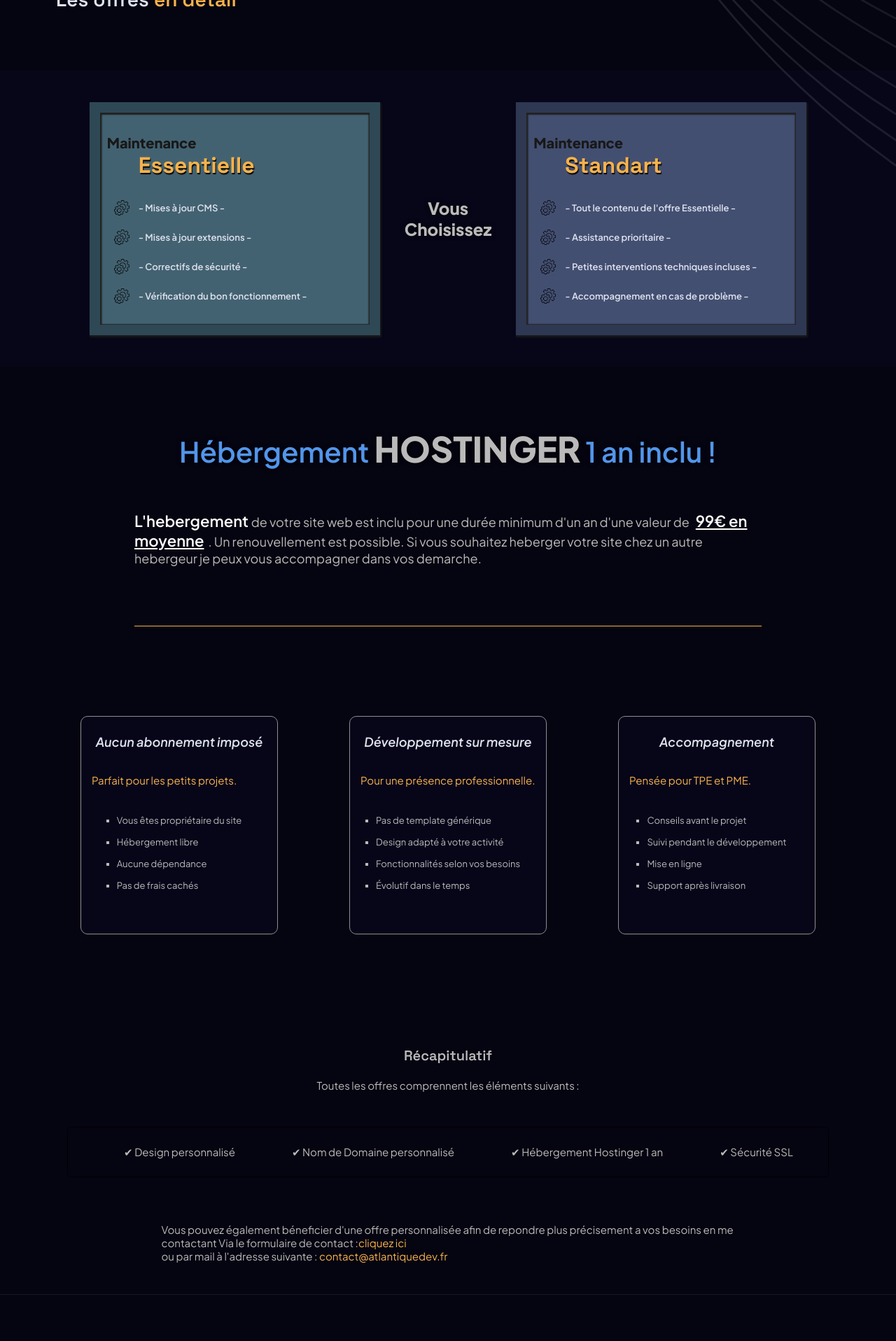
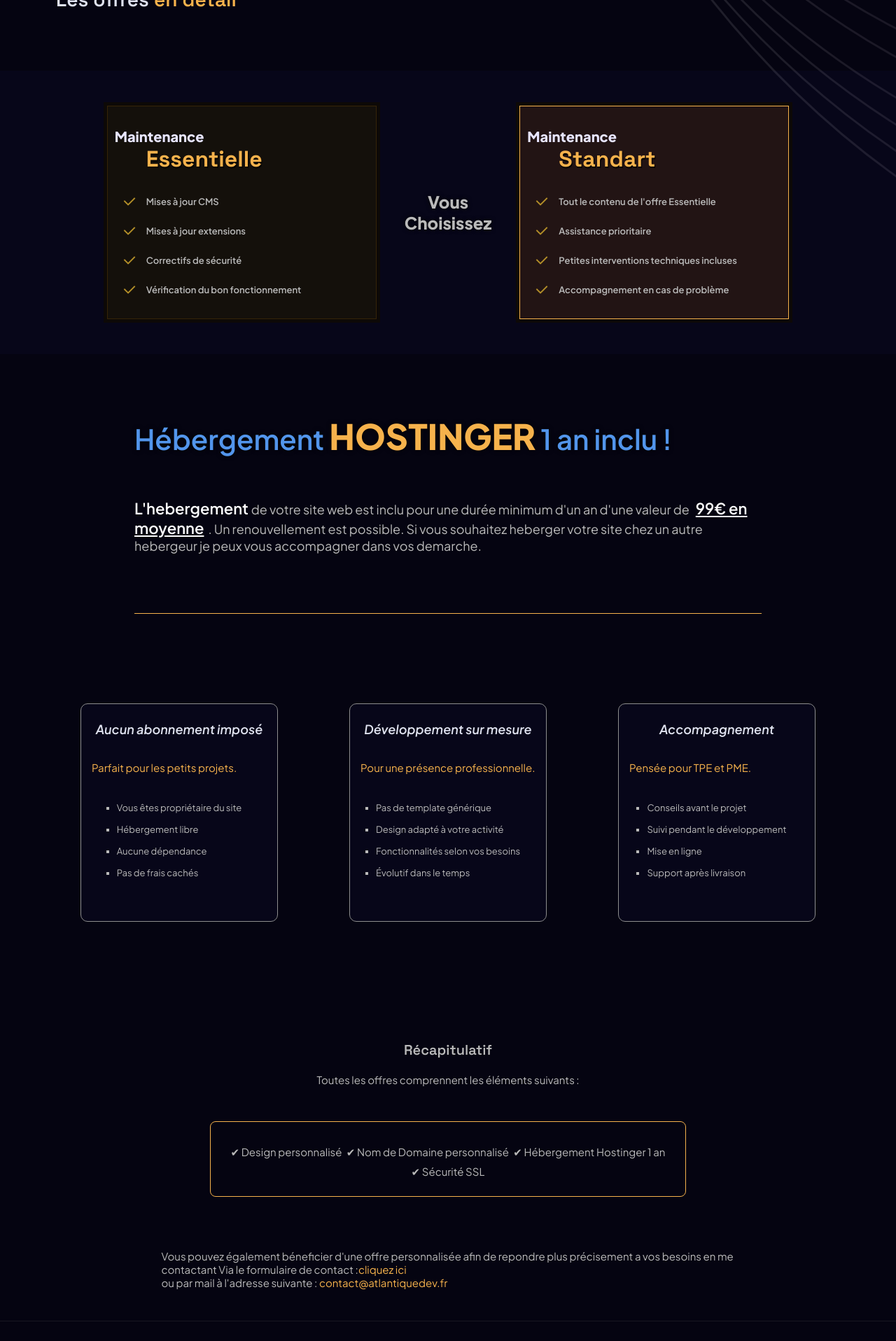
Before and after one commit to domefou/atlantique_dev, a React (Vite) app in the folder client/: page /estimation in a window 1280 px wide. Shown: the part 1783-3699 px from the top of the page at 70% size. Built offline with nearby package versions, Linux system fonts and the light colour scheme; no server answers.

Commit message:
personnalisation card estimation

```diff
--- a/client/index.html
+++ b/client/index.html
@@ -6,7 +6,7 @@
   <meta name="description"
     content="Développement de sites web sur mesure, landing pages, vitrines, e-commerce et applications web par Atlantique Dev." />
   <meta name="google-site-verification" content="piEmlVXFDg3vI9DoymLERj8o7u0wcKAa4f6nB1-zXO0" />
-  <link rel="icon" type="image/png" href="/newLogoBlack_bis.png">
+  <link rel="icon" type="image/png" href="./public/atlantiqueDev_icon.png">
 
 
 
--- a/client/src/pages/estimation.jsx
+++ b/client/src/pages/estimation.jsx
@@ -76,10 +76,10 @@ export default function Estimation() {
                                 <div className="maintenance__content">
                                     <ul>
                                         <p>Maintenance <span className="grey">Essentielle</span></p>
-                                        <li>- Mises à jour CMS -</li>
-                                        <li>- Mises à jour extensions -</li>
-                                        <li>- Correctifs de sécurité -</li>
-                                        <li>- Vérification du bon fonctionnement -</li>
+                                        <li>Mises à jour CMS</li>
+                                        <li>Mises à jour extensions</li>
+                                        <li>Correctifs de sécurité</li>
+                                        <li>Vérification du bon fonctionnement</li>
                                     </ul>
 
                                 </div>
@@ -88,10 +88,10 @@ export default function Estimation() {
 
                                     <ul>
                                         <p>Maintenance <span className="grey">Standart</span></p>
-                                        <li>- Tout le contenu de l'offre Essentielle -</li>
-                                        <li>- Assistance prioritaire -</li>
-                                        <li>- Petites interventions techniques incluses -</li>
-                                        <li>- Accompagnement en cas de problème -</li>
+                                        <li>Tout le contenu de l'offre Essentielle</li>
+                                        <li>Assistance prioritaire</li>
+                                        <li>Petites interventions techniques incluses</li>
+                                        <li>Accompagnement en cas de problème</li>
                                     </ul>
                                 </div>
 
--- a/client/src/styles/components/configurateur.scss
+++ b/client/src/styles/components/configurateur.scss
@@ -547,7 +547,7 @@
                     justify-content: space-between;
                     align-items: center;
                     flex-wrap: wrap;
-                    gap: 8px;
+                    gap: 4px;
                     max-width: 100%;
 
 
@@ -557,8 +557,8 @@
                         justify-content: flex-start;
                         align-items: center;
                         gap: 15px;
-                        padding: 10px;
-                        width: 105px;
+                        padding: 4px;
+                        width: 95px;
                         min-height: 83px;
                         transition: 0.2s;
                         border-radius: 4px;
--- a/client/src/styles/mixin/bis_mixin.scss
+++ b/client/src/styles/mixin/bis_mixin.scss
@@ -114,7 +114,7 @@ $orange-card: #0D0907;
 $orange-card-secondary: #221414; //cta orange sombre
 $orange-card-secondary_hover: #392a13; //cta orange hover
 $orange-card-tertiary: #362408;
-$orange-card-quaternary: #191123 to #000000;
+$orange-card-quaternary: #14100b;
 $items-orange: #F6B24C;
 
 
--- a/client/src/styles/pages/estimation.scss
+++ b/client/src/styles/pages/estimation.scss
@@ -170,14 +170,12 @@
                         .maintenance__content {
                             width: 30%;
                             min-width: 385px;
-                            padding: 15px;
+                            padding: 5px;
                             background-color: $background-section-secondary;
-                            box-shadow: 1px 2px 2px 1px rgb(24, 24, 24);
 
                             &:first-child {
+                                background: $orange-card;
 
-
-                                background-color: #2f4855;
 
                                 .grey {
                                     @include font-title($size: 32px, $weight: 800);
@@ -189,8 +187,8 @@
                                 }
 
                                 ul {
-                                    background-color: #436271;
-                                    box-shadow: inset 0.5px 1px 1.5px 2px rgb(33, 33, 33);
+                                    background-color: $orange-card-quaternary;
+                                    border: 0.5px solid $orange-card-tertiary;
 
                                     p {
                                         display: flex;
@@ -199,16 +197,16 @@
                                         text-align: left;
 
                                         @include font-text($size: 20px, $weight: 800);
-                                        color: rgb(24, 24, 24);
+                                        color: #e7e5ff;
                                     }
 
                                     li {
                                         @include font-text($size: 13px, $weight: 600);
                                         //color: rgb(29, 29, 29);
-                                        color: $color-text-tertiary;
+                                        color: $color-text-primary;
                                         min-height: 22px;
                                         line-height: 22px;
-                                        background-image: url('/assets/icons/new_icon/settings.webp');
+                                        background-image: url('/assets/icons/new_icon/orange/simple_check.webp');
                                         background-repeat: no-repeat;
                                         background-size: 22px 22px;
                                         background-position: left 0;
@@ -219,7 +217,7 @@
                             &:last-child {
 
 
-                                background-color: #2e3852;
+                                background: $orange-card;
 
                                 .grey {
                                     @include font-title($size: 32px, $weight: 800);
@@ -231,8 +229,8 @@
                                 }
 
                                 ul {
-                                    background-color: #434f71;
-                                    box-shadow: inset 0.5px 1px 1.5px 2px rgb(33, 33, 33);
+                                    background-color: $orange-card-secondary;
+                                    border: 0.5px solid $color-accent;
 
                                     p {
                                         display: flex;
@@ -241,16 +239,16 @@
                                         text-align: left;
 
                                         @include font-text($size: 20px, $weight: 800);
-                                        color: rgb(24, 24, 24);
+                                        color: #e7e5ff;
                                     }
 
                                     li {
                                         @include font-text($size: 13px, $weight: 600);
                                         //color: rgb(29, 29, 29);
-                                        color: $color-text-tertiary;
+                                        color: $color-text-primary;
                                         min-height: 22px;
                                         line-height: 22px;
-                                        background-image: url('/assets/icons/new_icon/settings.webp');
+                                        background-image: url('/assets/icons/new_icon/orange/simple_check.webp');
                                         background-repeat: no-repeat;
                                         background-size: 22px 22px;
                                         background-position: left 0;
@@ -302,7 +300,7 @@
 
                     .offert {
                         display: inline-block;
-                        max-width: 70%;
+                        width: 70%;
                         text-align: left;
                         @include font-text($size: 40px, $weight: 600);
                         color: $color-accent-secondary;
@@ -310,7 +308,7 @@
 
                         .Hostinger {
                             @include font-text($size: 50px, $weight: 800);
-                            color: $color-text-primary;
+                            color: $color-accent;
                             text-shadow: 0 0 6px rgb(0, 0, 0);
                         }
                     }
@@ -348,8 +346,9 @@
                     justify-content: center;
                     align-items: center;
                     z-index: 10;
-                    width: 90%;
+                    width: 70%;
                     margin: 65px 0;
+                    padding: 10px;
 
 
 
@@ -376,20 +375,20 @@
                         flex-wrap: wrap;
                         align-items: center;
                         justify-content: space-around;
-                        width: 90%;
+                        width: 70%;
                         margin: 35px 0 0 0;
                         padding: 25px;
-                        border: 0.5px solid black;
                         border-radius: 5px;
                         list-style-position: inside;
+                        border: 0.5px solid $color-accent;
+                        border-radius: 8px;
 
 
 
                         li {
                             list-style-type: "✔ ";
-                            width: fit-content;
                             text-align: left;
-                            padding-left: 30px;
+                            margin-top: 8px;
                             @include font-text($size: 15px);
                             color: $color-text-primary;
                         }
@@ -597,37 +596,38 @@
 
                             &:first-child {
 
+                                background: $orange-card;
 
-                                background-color: #2f4855;
 
                                 .grey {
-                                    @include font-title($size: 22px);
-                                    margin-left: 25px;
+                                    @include font-title($size: 22px, $weight: 400);
+                                    margin-top: 10px;
                                     color: $color-accent;
+                                    text-align: center;
                                     text-shadow: 1px 2px 1px black;
                                 }
 
                                 ul {
+                                    background-color: $orange-card-quaternary;
+                                    border: 0.5px solid $orange-card-tertiary;
 
-                                    background-color: #436271;
-                                    box-shadow: inset 1px 2px 2px 1px rgb(50, 50, 50);
 
                                     p {
                                         display: flex;
                                         max-width: 100%;
                                         flex-direction: column;
                                         text-align: left;
-                                        @include font-text($size: 15px, $weight: 800);
-                                        color: rgb(29, 29, 29);
+                                        @include font-text($size: 9px, $weight: 800);
+                                        color: #e7e5ff;
                                         margin: 0 0 20px 0;
                                     }
 
                                     li {
-                                        @include font-text($size: 13px, $weight: 600);
-                                        color: $color-text-tertiary;
+                                        @include font-text($size: 11px, $weight: 500);
+                                        color: $color-text-primary;
                                         min-height: 25px;
                                         line-height: 15px;
-                                        background-image: url('/assets/icons/new_icon/settings.webp');
+                                        background-image: url('/assets/icons/new_icon/orange/simple_check.webp');
                                         background-repeat: no-repeat;
                                         background-size: 15px 15px;
                                         background-position: left 0;
@@ -637,18 +637,20 @@
 
                             &:last-child {
 
-                                background-color: #2e3852;
+                                background: $orange-card;
+
 
                                 .grey {
-                                    @include font-title($size: 22px);
-                                    margin-left: 25px;
+                                    @include font-title($size: 22px, $weight: 400);
+                                    margin-top: 10px;
                                     color: $color-accent;
+                                    text-align: center;
                                     text-shadow: 1px 2px 1px black;
                                 }
 
                                 ul {
-                                    background-color: #434f71;
-                                    box-shadow: inset 1px 2px 2px 1px rgb(50, 50, 50);
+                                    background-color: $orange-card-secondary;
+                                    border: 0.5px solid $color-accent;
 
 
                                     p {
@@ -656,17 +658,17 @@
                                         max-width: 100%;
                                         flex-direction: column;
                                         text-align: left;
-                                        @include font-text($size: 15px, $weight: 800);
-                                        color: rgb(29, 29, 29);
+                                        @include font-text($size: 9px, $weight: 800);
+                                        color: #e7e5ff;
                                         margin: 0 0 20px 0;
                                     }
 
                                     li {
-                                        @include font-text($size: 13px, $weight: 600);
-                                        color: $color-text-tertiary;
+                                        @include font-text($size: 11px, $weight: 500);
+                                        color: $color-text-primary;
                                         min-height: 25px;
                                         line-height: 15px;
-                                        background-image: url('/assets/icons/new_icon/settings.webp');
+                                        background-image: url('/assets/icons/new_icon/orange/simple_check.webp');
                                         background-repeat: no-repeat;
                                         background-size: 15px 15px;
                                         background-position: left 0;
@@ -685,7 +687,7 @@
                                 li {
                                     margin: 10px 0;
                                     list-style: none;
-                                    padding-left: 20px;
+                                    padding-left: 28px;
                                 }
                             }
                         }
@@ -705,11 +707,11 @@
 
                         margin: 8px;
                         text-align: left;
-                        @include font-text($size: 15px);
+                        @include font-text($size: 14px);
                         color: $color-text-primary;
 
                         .bold {
-                            @include font-text($size: 18px, $weight: 600);
+                            @include font-text($size: 14px, $weight: 600);
                             color: $color-title;
                         }
                     }
@@ -719,13 +721,13 @@
                         max-width: 100%;
                         text-align: left;
                         margin: 8px;
-                        @include font-text($size: 22px, $weight: 600);
+                        @include font-text($size: 18px, $weight: 400);
                         color: $color-accent-secondary;
                         text-shadow: 0 0 6px rgb(0, 0, 0);
 
                         .Hostinger {
-                            @include font-text($size: 30px, $weight: 800);
-                            color: $color-text-primary;
+                            @include font-text($size: 20px, $weight: 800);
+                            color: $color-accent;
                             margin-right: 10px;
                             text-shadow: 0 0 6px rgb(0, 0, 0);
                         }
@@ -733,7 +735,7 @@
 
                     .underline {
                         color: $color-title;
-                        @include font-text($size: 18px, $weight: 600);
+                        @include font-text($size: 14px, $weight: 500);
                     }
                 }
 
@@ -804,6 +806,7 @@
                         border-radius: 5px;
                         background: $background-section;
                         list-style-position: inside;
+                        border: 0.5px solid $color-accent;
 
 
 
```
